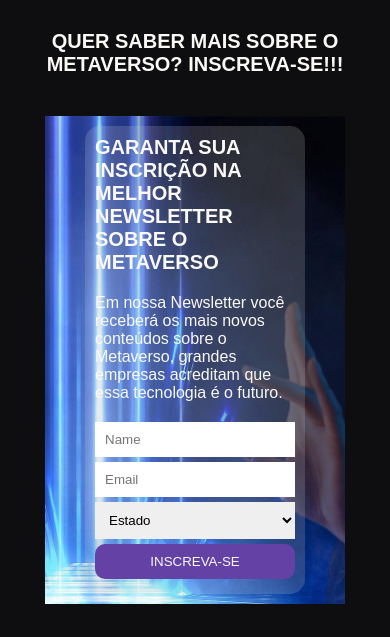
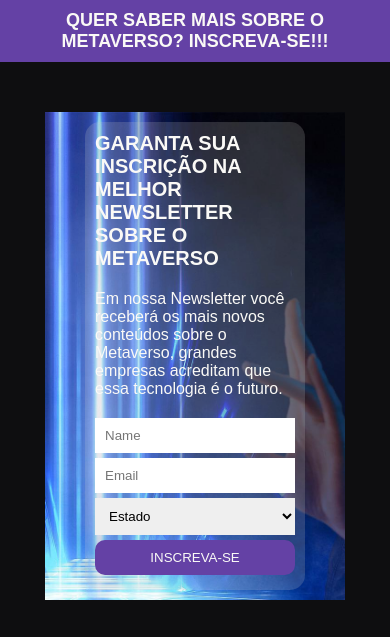
Before and after one commit to GuiFilgueira/desafio03, a plain HTML site: page index.html in a window 390 px wide. Shown: the top 637 px of the page. Drawn offline with Linux system fonts and the light colour scheme.

Commit message:
correção no estilo da página

```diff
--- a/src/style.css
+++ b/src/style.css
@@ -4,16 +4,15 @@
 }
 
 body {
-    background-color: #0E0E10 ;
-
+    background-color: #0E0E10;
     background-size: cover;
+    background-repeat: no-repeat;
     background-attachment: fixed;
     font-family: Arial, Helvetica, sans-serif;
 }
 
 header{
-    /* background-color: #6441A5; */
-
+    background-color: #6441A5;
     max-width: 1000px;
     margin: auto;
 
@@ -21,13 +20,12 @@ header{
     color: #FAF9F6;
 
     padding: 10px;
+    border-bottom-right-radius: 50px;
+    border-bottom-left-radius: 50px;
 
-    margin-top: 20px;
-    margin-bottom: 30px;
-
-
+    margin-top: px;
+    margin-bottom: 50px;
 }
-
 
 .title{
     font-size: 26px;
@@ -38,6 +36,7 @@ main{
     margin: auto;
     padding: 10px;
     box-sizing: border-box;
+    border-radius: 50px;
 
     overflow: hidden;
 
@@ -47,10 +46,13 @@ main{
 }
 
 .formContainer{
+    color: #FAF9F6;
+
     max-width: 200px;
     background-color: rgba(200, 200, 200, 0.2);
-    color: #FAF9F6;
+
     padding: 10px;
+    margin-left: 20px;
     border-radius: 15px;
     float: left;
 }
@@ -86,6 +88,7 @@ footer{
     background-color: rgb(32, 33, 33);
     margin-top: 40px;
     margin-bottom: 40px;
+    border-radius: 40px;
 
     overflow: hidden;
 
@@ -114,16 +117,20 @@ footer ul{
 
 @media screen and (max-width: 700px) {
     header{
-        max-width: 300px;
+        max-width: 400px;
+        border-bottom-right-radius: 0px;
+        border-bottom-left-radius: 0px;
     }
 
     .title{
         text-align: center;
-        font-size: 20px;
+        font-size: 18px;
+
     }
 
     main{
         max-width: 300px;
+        border-radius: 0;
         margin: auto;
     }
 
@@ -134,6 +141,7 @@ footer ul{
 
     footer{
         max-width: 400px;
+        border-radius: 0px;
     }
 
     footer .logo{
```
